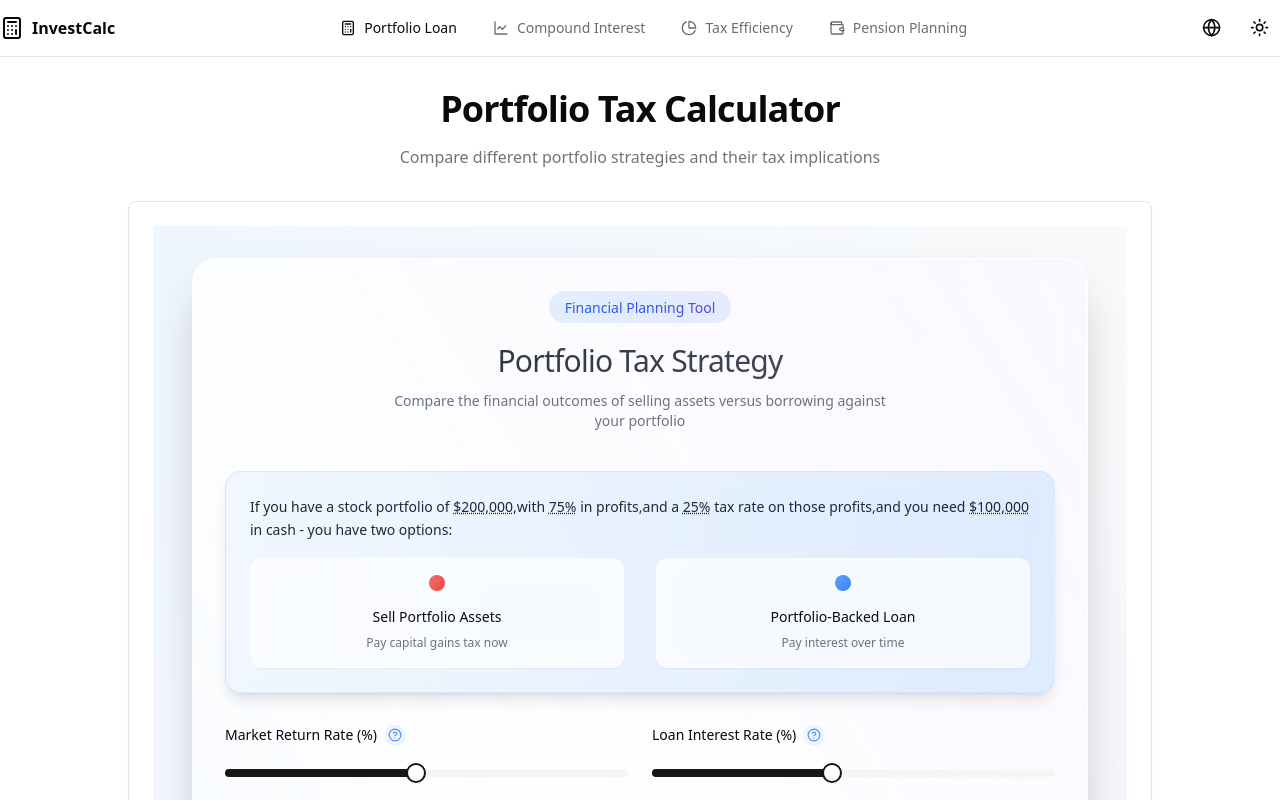
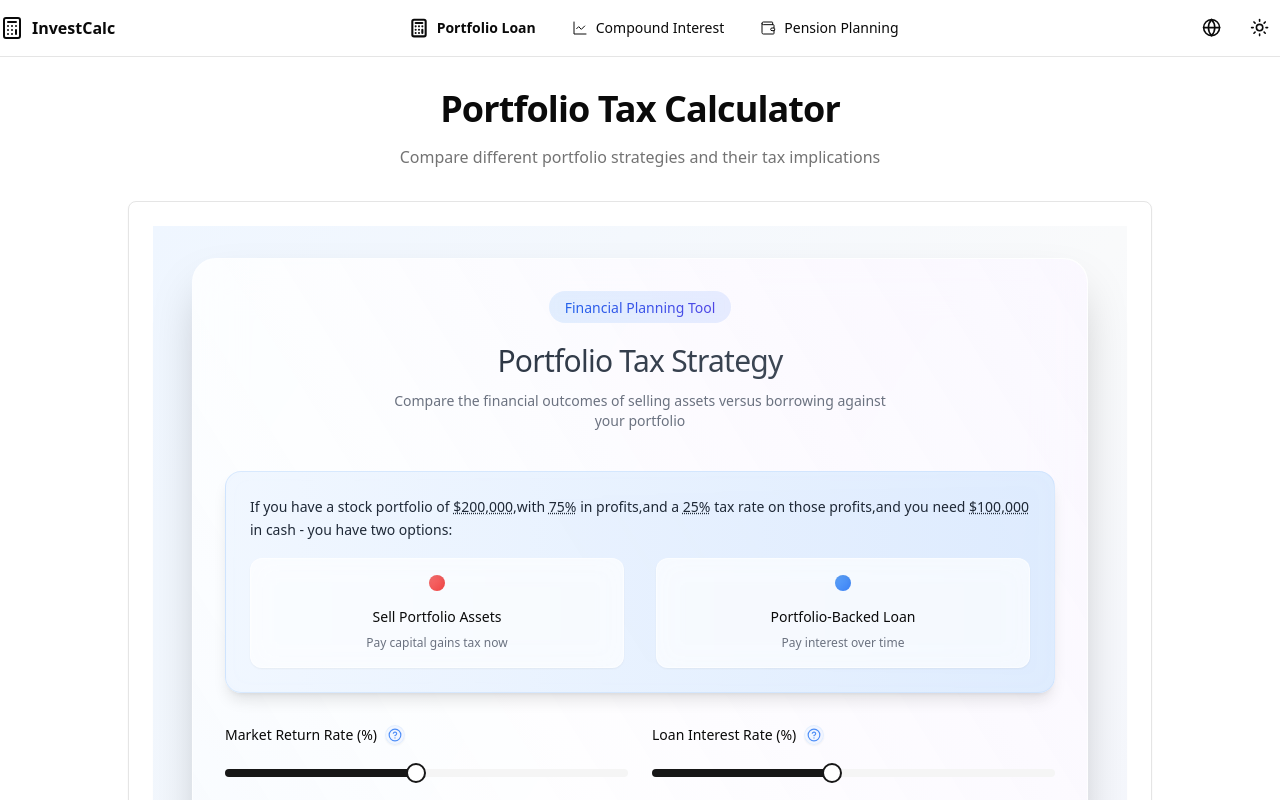
Before and after one commit to DonRaz/investedAI, a Next.js app: page /en/loan-vs-sell in a window 1280 px wide. Shown: the top 800 px of the page. Built offline with nearby package versions, Linux system fonts and the light colour scheme.

Commit message:
styled header & hidden tax calculator

```diff
--- a/components/layout/header.tsx
+++ b/components/layout/header.tsx
@@ -22,7 +22,7 @@ import { useRouter } from "next/navigation";
 const navigation = [
   { name: "portfolio", href: "/loan-vs-sell", icon: Calculator },
   { name: "compound", href: "/compound", icon: LineChart },
-  { name: "tax", href: "/tax", icon: PieChart },
+  // { name: "tax", href: "/tax", icon: PieChart },
   { name: "pension", href: "/pension", icon: Wallet },
 ] as const;
 
@@ -57,6 +57,14 @@ export function Header() {
     setOpen(prev => !prev);
   }, []);
 
+  // New helper function to determine active state
+  const isRouteActive = React.useCallback((itemHref: string) => {
+    // Remove leading slash and split into segments
+    const itemPath = itemHref.replace('/', '');
+    // Compare with basePath, also handling the home page case
+    return basePath.includes(itemPath) ;
+  }, [basePath]);
+
   if (!mounted) {
     return null;
   }
@@ -68,7 +76,7 @@ export function Header() {
         <div className="flex items-center gap-2">
           <Link href={`/${language}`} className="flex items-center space-x-2" prefetch={true}>
             <Calculator className="h-6 w-6" />
-            <span className="font-bold">InvestCalc</span>
+            <span className="font-semibold">InvestCalc</span>
           </Link>
         </div>
 
@@ -79,17 +87,17 @@ export function Header() {
               {navigation.map((item) => {
                 const Icon = item.icon;
                 const href = `/${language}${item.href}`;
-                const isActive = basePath === item.href.slice(1);
+                const isActive = isRouteActive(item.href);
 
                 return (
                   <NavigationMenuItem key={item.href}>
                     <Link href={href} legacyBehavior passHref prefetch={true}>
                       <NavigationMenuLink
-                        className={`flex items-center space-x-2 px-4 py-2 text-sm font-medium transition-colors hover:text-foreground/80 ${
-                          isActive ? "text-foreground" : "text-foreground/60"
+                        className={`flex items-center space-x-2 px-4 py-2 text-sm transition-colors hover:text-foreground/80 ${
+                          isActive ? "text-foreground font-semibold" : "text-foreground font-medium"
                         }`}
                       >
-                        <Icon className="h-4 w-4" />
+                        <Icon className={`${isActive ? "h-5 w-5 stroke-[2.5]" : "h-4 w-4 stroke-[1.5]"}`} />
                         <span>{t[item.name]}</span>
                       </NavigationMenuLink>
                     </Link>
@@ -123,19 +131,21 @@ export function Header() {
               {navigation.map((item) => {
                 const Icon = item.icon;
                 const href = `/${language}${item.href}`;
-                const isActive = basePath === item.href.slice(1);
+                const isActive = isRouteActive(item.href);
 
                 return (
                   <Link
                     key={item.href}
                     href={href}
                     prefetch={true}
-                    className={`flex items-center space-x-2 rounded-md px-3 py-2 text-sm font-medium transition-colors hover:bg-accent ${
-                      isActive ? "bg-accent" : ""
+                    className={`flex items-center space-x-3 rounded-md px-3 py-2.5 text-sm transition-colors relative ${
+                      isActive
+                        ? "bg-accent/50 font-semibold after:absolute after:left-0 after:top-0 after:h-full after:w-1 after:bg-primary after:rounded-full"
+                        : "font-medium hover:bg-accent/30"
                     }`}
                     onClick={toggleMenu}
                   >
-                    <Icon className="h-4 w-4" />
+                    <Icon className={`${isActive ? "h-5 w-5 stroke-[2.5]" : "h-4 w-4 stroke-[1.5]"}`} />
                     <span>{t[item.name]}</span>
                   </Link>
                 );
--- a/components/ui/tabs.tsx
+++ b/components/ui/tabs.tsx
@@ -29,7 +29,7 @@ const TabsTrigger = React.forwardRef<
   <TabsPrimitive.Trigger
     ref={ref}
     className={cn(
-      'inline-flex items-center justify-center whitespace-nowrap rounded-sm px-3 py-1.5 text-sm font-medium ring-offset-background transition-all focus-visible:outline-none focus-visible:ring-2 focus-visible:ring-ring focus-visible:ring-offset-2 disabled:pointer-events-none disabled:opacity-50 data-[state=active]:bg-background data-[state=active]:text-foreground data-[state=active]:shadow-sm',
+      'inline-flex items-center justify-center whitespace-nowrap rounded-sm px-3 py-1.5 text-sm font-medium ring-offset-background transition-all focus-visible:outline-none focus-visible:ring-2 focus-visible:ring-ring focus-visible:ring-offset-2 disabled:pointer-events-none disabled:opacity-50 data-[state=active]:bg-background data-[state=active]:text-foreground data-[state=active]:shadow-sm data-[state=active]:font-bold data-[state=active]:border-b-2 data-[state=active]:border-primary data-[state=active]:cursor-default hover:bg-muted/50 data-[state=inactive]:hover:text-foreground',
       className
     )}
     {...props}
```
